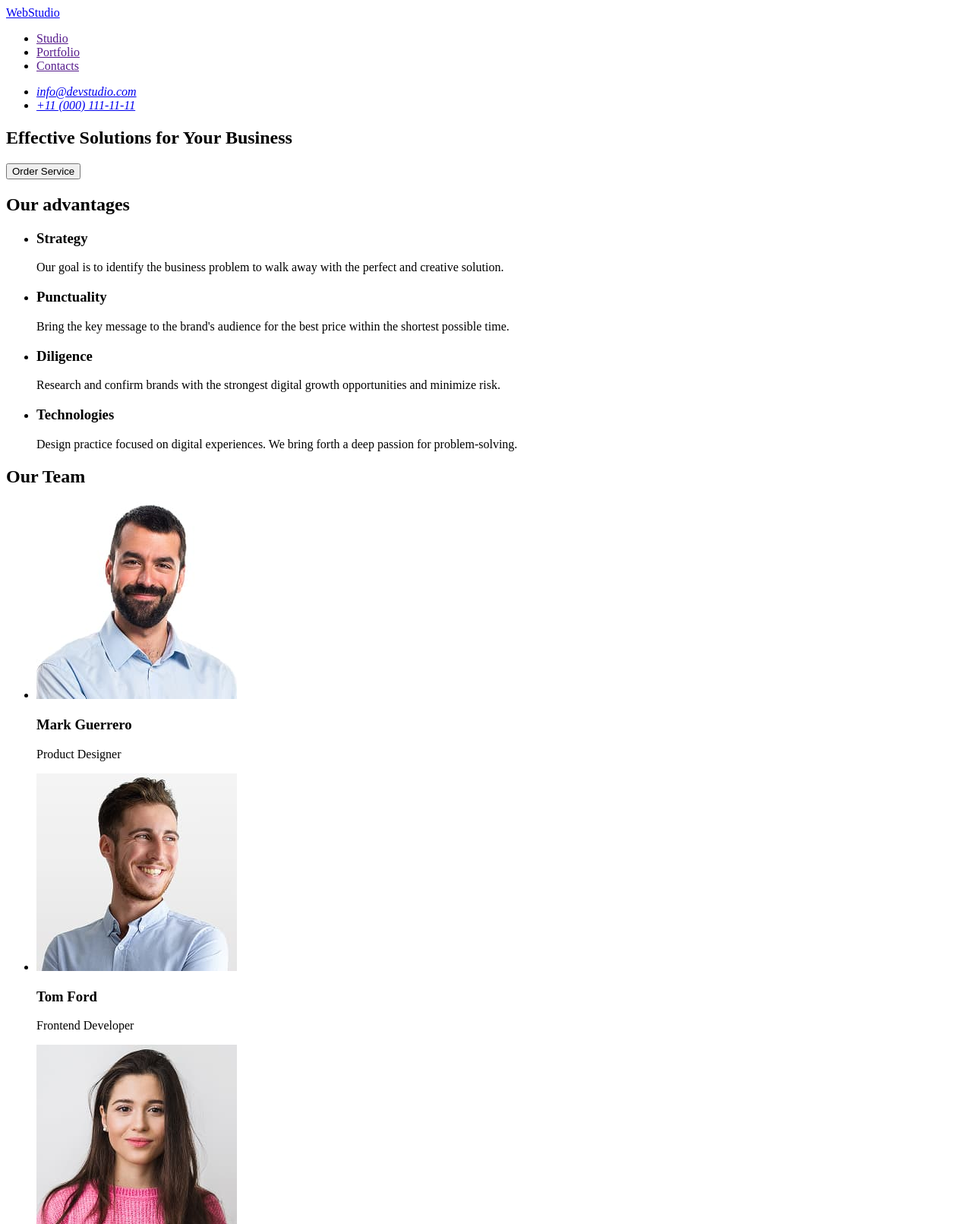
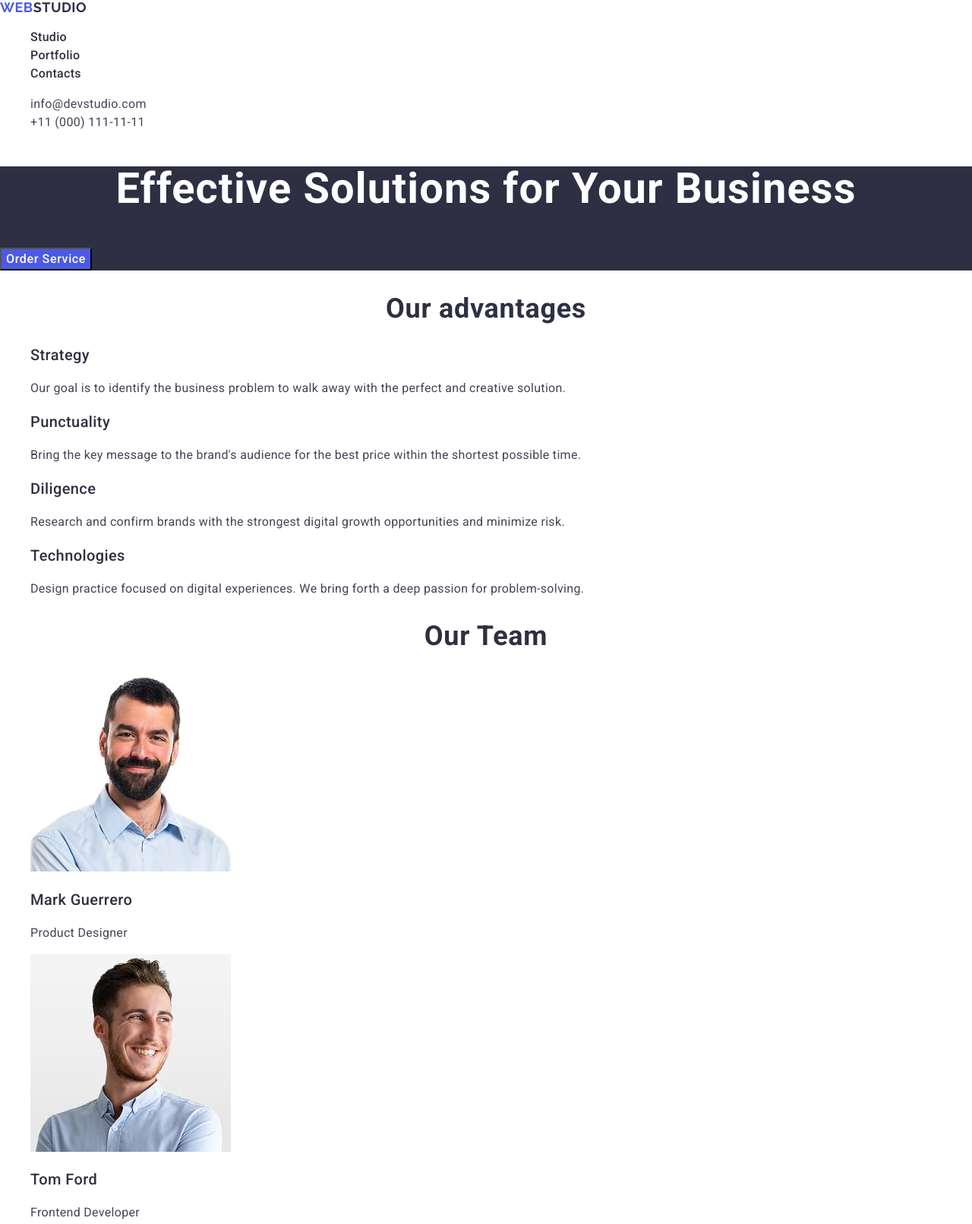
Before and after one commit to IrynaYermak/goit-markup-hw-02, a plain HTML site: page index.html in a window 1280 px wide. Shown: the top 1611 px of the page at 76% size. Drawn offline with nearby package versions, Linux system fonts and the light colour scheme.

Commit message:
add css file with fonts

```diff
--- /dev/null
+++ b/css/styles.css
@@ -0,0 +1,113 @@
+body {
+  font-family: "Roboto", sans-serif;
+  color: #434455;
+  background-color: #fff;
+}
+a {
+  text-decoration: none;
+}
+ul,
+ol {
+  list-style-type: none;
+}
+.logo {
+  font-family: "Raleway", sans-serif;
+  font-weight: 700;
+  font-size: 18px;
+  line-height: 1.16;
+  letter-spacing: 0.03em;
+  text-transform: uppercase;
+  color: #4d5ae5;
+}
+
+.header-logo .logo-part {
+  color: #2e2f42;
+}
+
+.footer-logo .logo-part {
+  color: #f4f4fd;
+}
+
+.nav-link {
+  font-weight: 500;
+  font-size: 16px;
+  line-height: 1.5;
+  letter-spacing: 0.02em;
+  color: #2e2f42;
+}
+
+.contacts {
+  font-style: normal;
+}
+.contacts-link {
+  font-size: 16px;
+  line-height: 1.5;
+  letter-spacing: 0.02em;
+  color: #434455;
+}
+
+.nav-link:hover,
+.nav-link:focus,
+.contacts-link:hover,
+.contacts-link:focus {
+  color: #404bbf;
+}
+
+.hero-section {
+  background-color: #2e2f42;
+  color: #fff;
+}
+.main-title {
+  font-weight: 700;
+  font-size: 56px;
+  line-height: 1.07;
+  letter-spacing: 0.02em;
+  text-align: center;
+}
+
+.main-btn {
+  font-weight: 500;
+  font-size: 16px;
+  line-height: 1.5;
+  letter-spacing: 0.04em;
+  color: #fff;
+  background-color: #4d5ae5;
+  cursor: pointer;
+}
+
+.main-btn:hover,
+.main-btn:focus {
+  background-color: #404bbf;
+}
+
+.section-title {
+  font-weight: 700;
+  font-size: 36px;
+  line-height: 1.11111;
+  letter-spacing: 0.02em;
+  text-align: center;
+  color: #2e2f42;
+}
+
+.subtitle {
+  font-weight: 500;
+  font-size: 20px;
+  line-height: 1.2;
+  letter-spacing: 0.02em;
+  color: #2e2f42;
+}
+
+.content {
+  font-size: 16px;
+  line-height: 1.5;
+  letter-spacing: 0.02em;
+  color: #434455;
+}
+
+.footer {
+  background-color: #2e2f42;
+}
+
+.footer .content {
+  color: #f4f4fd;
+}
--- a/index.html
+++ b/index.html
@@ -4,59 +4,85 @@
     <meta charset="UTF-8" />
     <meta name="viewport" content="width=device-width, initial-scale=1.0" />
     <title>Document</title>
+    <link
+      rel="stylesheet"
+      href="https://cdnjs.cloudflare.com/ajax/libs/modern-normalize/3.0.1/modern-normalize.min.css"
+      integrity="sha512-q6WgHqiHlKyOqslT/lgBgodhd03Wp4BEqKeW6nNtlOY4quzyG3VoQKFrieaCeSnuVseNKRGpGeDU3qPmabCANg=="
+      crossorigin="anonymous"
+      referrerpolicy="no-referrer"
+    />
+    <link rel="preconnect" href="https://fonts.googleapis.com" />
+    <link rel="preconnect" href="https://fonts.gstatic.com" crossorigin />
+    <link
+      href="https://fonts.googleapis.com/css2?family=Raleway:wght@700&family=Roboto:wght@400;500;700&display=swap"
+      rel="stylesheet"
+    />
+    <link rel="stylesheet" href="./css/styles.css" />
   </head>
   <body>
-    <header>
-      <nav>
-        <a href="./index.html">WebStudio</a>
+    <header class="page-header">
+      <nav class="header-nav">
+        <a class="logo header-logo" href="./index.html"
+          >Web<span class="logo-part">Studio</span></a
+        >
 
-        <ul>
-          <li><a href="">Studio</a></li>
-          <li><a href="">Portfolio</a></li>
-          <li><a href="">Contacts</a></li>
+        <ul class="nav-list">
+          <li class="nav-item"><a class="nav-link" href="">Studio</a></li>
+          <li class="nav-item">
+            <a class="nav-link" href="./index.html">Portfolio</a>
+          </li>
+          <li class="nav-item"><a class="nav-link" href="">Contacts</a></li>
         </ul>
       </nav>
-      <address>
+      <address class="contacts">
         <ul>
-          <li><a href="mailto:info@devstudio.com">info@devstudio.com </a></li>
-          <li><a href="tel:+110001111111">+11 (000) 111-11-11 </a></li>
+          <li class="contacts-item">
+            <a class="contacts-link" href="mailto:info@devstudio.com"
+              >info@devstudio.com
+            </a>
+          </li>
+          <li class="contacts-item">
+            <a class="contacts-link" href="tel:+110001111111"
+              >+11 (000) 111-11-11
+            </a>
+          </li>
         </ul>
       </address>
     </header>
     <main>
-      <section>
-        <h1>Effective Solutions for Your Business</h1>
-        <button type="button">Order Service</button>
+      <section class="hero-section">
+        <h1 class="main-title">Effective Solutions for Your Business</h1>
+        <button class="main-btn" type="button">Order Service</button>
       </section>
 
-      <section>
-        <h2>Our advantages</h2>
+      <section class="advantages-section">
+        <h2 class="section-title">Our advantages</h2>
 
-        <ul>
-          <li>
-            <h3>Strategy</h3>
-            <p>
+        <ul class="advantages-list">
+          <li class="advantages-items">
+            <h3 class="subtitle">Strategy</h3>
+            <p class="content">
               Our goal is to identify the business problem to walk away with the
               perfect and creative solution.
             </p>
           </li>
-          <li>
-            <h3>Punctuality</h3>
-            <p>
+          <li class="advantages-items">
+            <h3 class="subtitle">Punctuality</h3>
+            <p class="content">
               Bring the key message to the brand's audience for the best price
               within the shortest possible time.
             </p>
           </li>
-          <li>
-            <h3>Diligence</h3>
-            <p>
+          <li class="advantages-items">
+            <h3 class="subtitle">Diligence</h3>
+            <p class="content">
               Research and confirm brands with the strongest digital growth
               opportunities and minimize risk.
             </p>
           </li>
-          <li>
-            <h3>Technologies</h3>
-            <p>
+          <li class="advantages-items">
+            <h3 class="subtitle">Technologies</h3>
+            <p class="content">
               Design practice focused on digital experiences. We bring forth a
               deep passion for problem-solving.
             </p>
@@ -64,40 +90,108 @@
         </ul>
       </section>
 
-      <section>
-        <h2>Our Team</h2>
-        <ul>
-          <li>
+      <section class="team-section">
+        <h2 class="section-title">Our Team</h2>
+        <ul class="team-list">
+          <li class="team-item">
             <img src="./images/img-3.jpg" alt="mark" width="264" height="260" />
-            <h3>Mark Guerrero</h3>
-            <p>Product Designer</p>
+            <h3 class="subtitle">Mark Guerrero</h3>
+            <p class="content">Product Designer</p>
           </li>
-          <li>
+          <li class="team-item">
             <img src="./images/img-2.jpg" alt="tom" width="264" height="260" />
-            <h3>Tom Ford</h3>
-            <p>Frontend Developer</p>
+            <h3 class="subtitle">Tom Ford</h3>
+            <p class="content">Frontend Developer</p>
           </li>
-          <li>
+          <li class="team-item">
             <img
               src="./images/img-1.jpg"
               alt="camila"
               width="264"
               height="260"
             />
-            <h3>Camila Garcia</h3>
-            <p>Marketing</p>
+            <h3 class="subtitle">Camila Garcia</h3>
+            <p class="content">Marketing</p>
           </li>
-          <li>
+          <li class="team-item">
             <img src="./images/img.jpg" alt="daniel" width="264" height="260" />
-            <h3>Daniel Wilson</h3>
-            <p>UI Designer</p>
+            <h3 class="subtitle">Daniel Wilson</h3>
+            <p class="content">UI Designer</p>
+          </li>
+        </ul>
+      </section>
+
+      <section class="portfolio-section">
+        <h2 class="section-title">Our Portfolio</h2>
+        <ul class="portfolio-list">
+          <li class="portfolio-item">
+            <img
+              src="./images/portfolio-case.jpg"
+              alt="banking-app-case"
+              width="360"
+              height="300"
+            />
+            <h3 class="subtitle">Banking App</h3>
+            <p class="content">App</p>
+          </li>
+          <li class="portfolio-item">
+            <img
+              src="./images/portfolio-case-2.jpg"
+              alt="cashless-payment-case"
+              width="360"
+              height="300"
+            />
+            <h3 class="subtitle">Cashless Payment</h3>
+            <p class="content">Marketing</p>
+          </li>
+          <li class="portfolio-item">
+            <img
+              src="./images/portfolio-case-3.jpg"
+              alt="meditation-app-case"
+              width="360"
+              height="300"
+            />
+            <h3 class="subtitle">Meditation App</h3>
+            <p class="content">App</p>
+          </li>
+          <li class="portfolio-item">
+            <img
+              src="./images/portfolio-case-4.jpg"
+              alt="taxi-service-case"
+              width="360"
+              height="300"
+            />
+            <h3 class="subtitle">Taxi Service</h3>
+            <p class="content">Marketing</p>
+          </li>
+          <li class="portfolio-item">
+            <img
+              src="./images/portfolio-case-5.jpg"
+              alt="screen-illustrations-case"
+              width="360"
+              height="300"
+            />
+            <h3 class="subtitle">Screen Illustrations</h3>
+            <p class="content">Design</p>
+          </li>
+          <li class="portfolio-item">
+            <img
+              src="./images/portfolio-case-6.jpg"
+              alt="online-courses-case"
+              width="360"
+              height="300"
+            />
+            <h3 class="subtitle">Online Courses</h3>
+            <p class="content">Marketing</p>
           </li>
         </ul>
       </section>
     </main>
-    <footer>
-      <a href="./index.html">WebStudio</a>
-      <p>
+    <footer class="footer">
+      <a class="logo footer-logo" href="./index.html"
+        >Web<span class="logo-part">Studio</span></a
+      >
+      <p class="content">
         Increase the flow of customers and sales for your business with digital
         marketing & growth solutions.
       </p>
```
Also changed, not shown: images/portfolio-case-2.jpg (added), images/portfolio-case-2.png (added), images/portfolio-case-3.jpg (added), images/portfolio-case-3.png (added), images/portfolio-case-4.jpg (added), images/portfolio-case-4.png (added), images/portfolio-case-5.jpg (added), images/portfolio-case-5.png (added), images/portfolio-case-6.jpg (added), images/portfolio-case-6.png (added), images/portfolio-case.jpg (added), images/portfolio-case.png (added), 1 other file.
